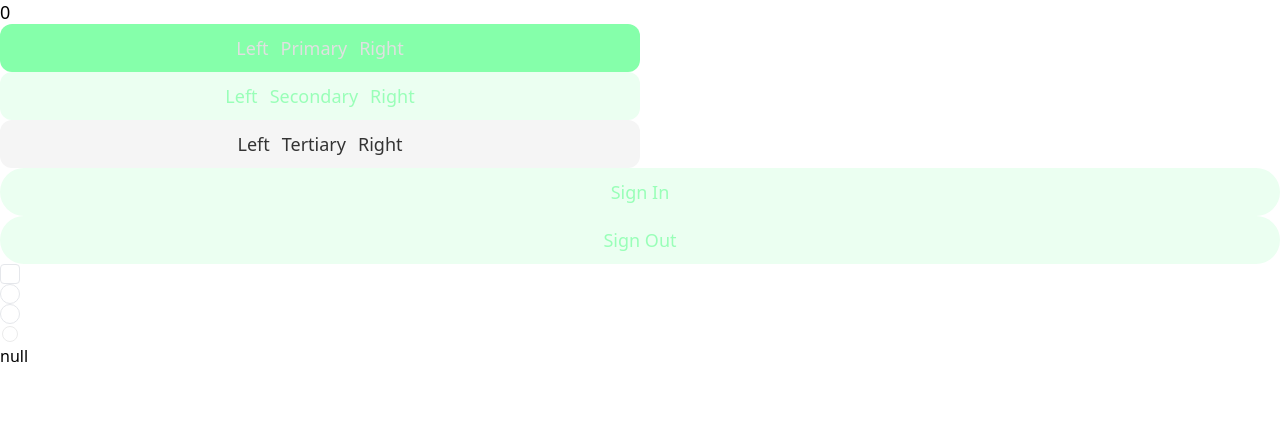
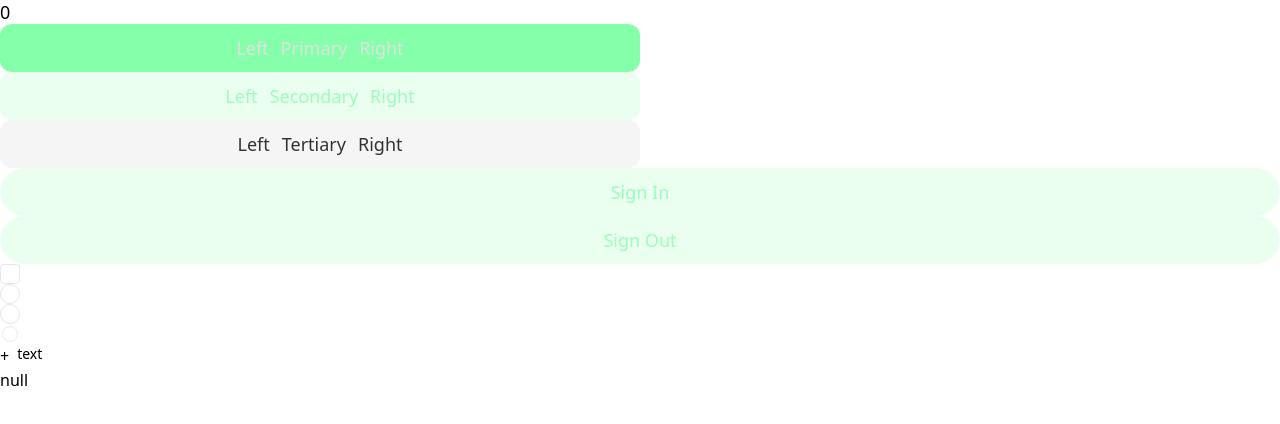
Before and after one commit to Alex12312312/moscow-hack, a Next.js app: page / in a window 1280 px wide. Shown: the top 424 px of the page. Built offline with nearby package versions, Linux system fonts and the light colour scheme; no server answers.

Commit message:
CheckboxList

```diff
--- a/src/app/(pages)/page.tsx
+++ b/src/app/(pages)/page.tsx
@@ -6,11 +6,12 @@ import {signIn, signOut, useSession} from 'next-auth/react';
 import { Checkbox } from '@/components/ui/CheckBoxes';
 import { Radiobutton } from '@/components/ui/RadioButton';
 import { Toggle } from '@/components/ui/Toggle';
+import { CheckboxList } from '@/components/ui/CheckboxList';
 
 export default function Home() {
     const [count, setCount] = useState(0)
     const {data: session, status} = useSession()
-
+    let texts = ["text", "text", "text"];
     return <>
         <div className={'flex flex-col'}>
             <Typography size={'base1'} font={'regular'}>
@@ -51,6 +52,7 @@ export default function Home() {
             <Radiobutton name="1"></Radiobutton>
             <Radiobutton name="1"></Radiobutton>
             <Toggle></Toggle>
+            <CheckboxList titles={texts}></CheckboxList>
             {JSON.stringify(session)}
         </div>
     </>
--- /dev/null
+++ b/src/components/ui/CheckboxList/index.tsx
@@ -0,0 +1,26 @@
+import { useState } from "react"
+import { CheckBlock } from "../Controls";
+import { Typography } from "../Typography";
+
+interface ICheckboxList{
+    titles: string[],
+}
+
+export const CheckboxList = ({
+    titles,
+}:ICheckboxList) => {
+    const [isOpen, ChangeVisibility] = useState(false);
+    let elements = [];
+    if(titles.length > 2){
+    for(var i = 1; i < titles.length; i++){
+        elements.push(<CheckBlock id={`cb-${i}`} text={titles[i]} className="mr-7 mt-3"></CheckBlock>)
+    }
+    }
+    return <div className="flex flex-col">
+        <div className="flex flex-row gap-2">
+        <input type="checkbox" className="flex appearance-none after:content-['+'] checked:after:content-['-']" onChange={()=>{ChangeVisibility(!isOpen)}}></input>
+        <Typography size="base3" font="medium">{titles[0]}</Typography>
+        </div>
+        {isOpen? elements: ""}
+    </div>
+}
--- a/src/components/ui/Controls/index.tsx
+++ b/src/components/ui/Controls/index.tsx
@@ -24,7 +24,7 @@ export const CheckBlock = ({
     disabled,
     text
 }:IBlock) =>{
-    return <div className="flex-row content-center justify-between gap-2">
+    return <div id={'block-' + id} className={"w-fit flex flex-row content-center justify-between gap-2 " + className}>
         <Checkbox className={className} checked={checked} name={name} id={id} onChanged={onChanged} value={value}
         disabled={disabled}/>
         <Typography size="base3" font="medium">{text}</Typography>
@@ -41,7 +41,7 @@ export const RadioBlock = ({
     disabled,
     text
 }:IBlock) =>{
-    return <div className="flex-row content-center justify-between gap-2">
+    return <div className={"w-auto flex flex-row content-center justify-between gap-2" + className}>
         <Radiobutton className={className} checked={checked} name={name} id={id} onChanged={onChanged} value={value}
         disabled={disabled}/>
         <Typography size="base3" font="medium">{text}</Typography>
@@ -58,7 +58,7 @@ export const ToggleBlock = ({
     disabled,
     text
 }:IBlock) =>{
-    return <div className="flex-row content-center justify-between gap-2">
+    return <div className={"w-auto flex flex-row content-center justify-between gap-2 " + className}>
         <Toggle className={className} checked={checked} name={name} id={id} onChanged={onChanged} value={value}
         disabled={disabled}/>
         <Typography size="base3" font="medium">{text}</Typography>
```
